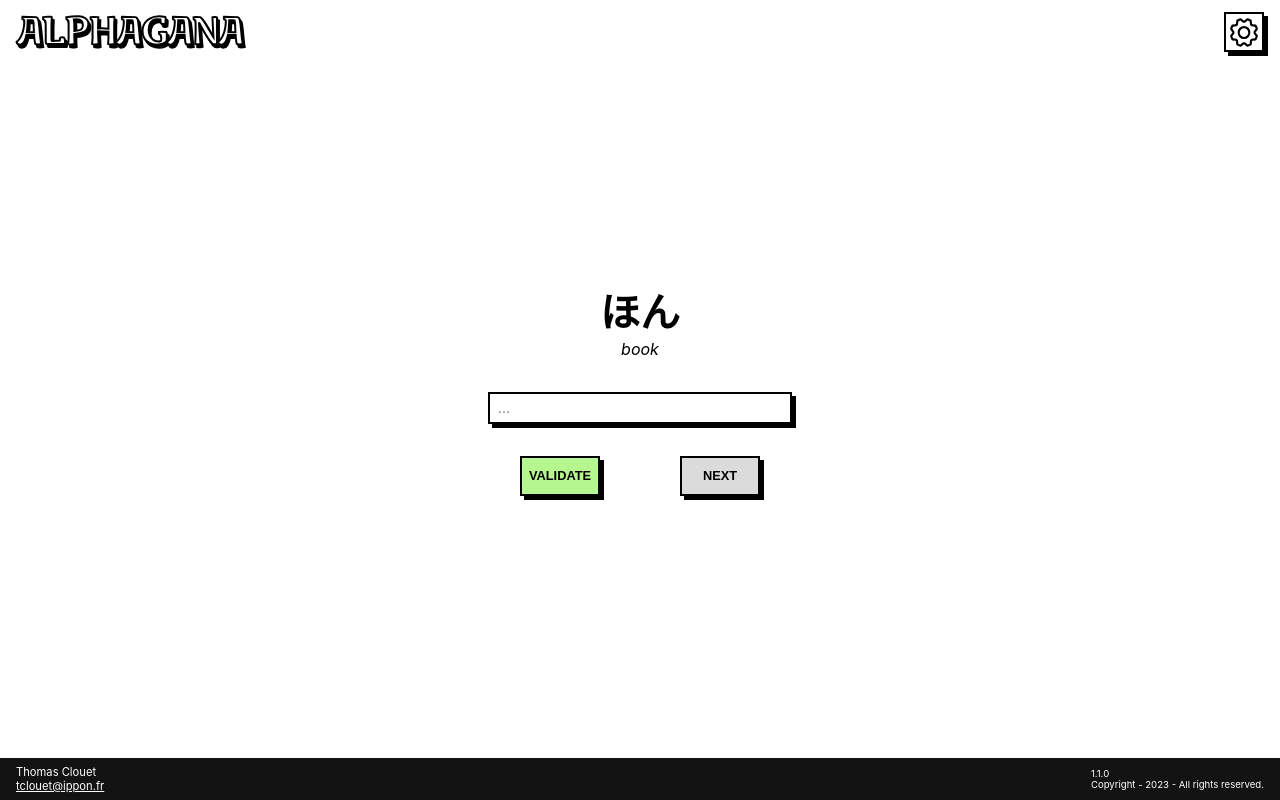
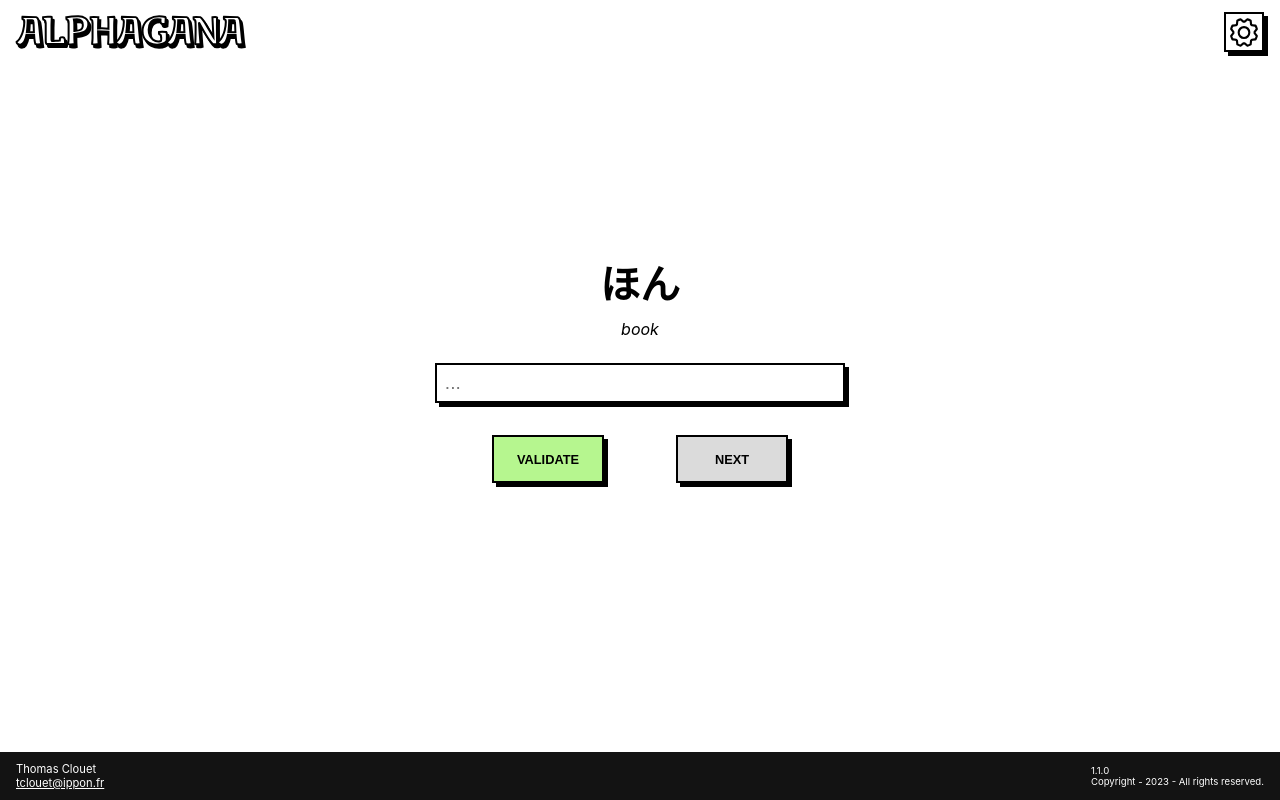
Before and after one commit to Mangow44/Alphagana, a Vue app: page / in a window 1280 px wide. Built offline with nearby package versions, Linux system fonts and the light colour scheme.

Commit message:
:sparkles: feat(game options, footer, header): add media queries for a responsive ui, remove shrink, general improve

```diff
--- a/src/components/assets/Icon.vue
+++ b/src/components/assets/Icon.vue
@@ -13,6 +13,8 @@ defineProps<{
 
 <style scoped>
 .icon-btn {
+  flex-shrink: 0;
+
   width: 2.5rem;
   height: 2.5rem;
   margin: auto;
@@ -28,7 +30,7 @@ defineProps<{
 }
 
 .icon-btn:hover {
-    filter: brightness(0.7);
+  filter: brightness(0.7);
 }
 
 .icon-btn:active {
--- a/src/components/footer/ApplicationFooter.vue
+++ b/src/components/footer/ApplicationFooter.vue
@@ -24,6 +24,8 @@ const { t } = useI18n()
 footer {
   display: flex;
   align-items: center;
+  gap: 0.5rem;
+  flex-shrink: 0;
 
   width: 100%;
   height: 3rem;
@@ -35,6 +37,7 @@ footer {
 .contacts {
   display: flex;
   flex-direction: column;
+  flex-shrink: 0;
 
   margin-right: auto;
 
@@ -49,6 +52,7 @@ footer {
 .app-information {
   display: flex;
   flex-direction: column;
+  flex-shrink: 0;
 
   margin-right: 1rem;
 
--- a/src/components/game/GameBlock.vue
+++ b/src/components/game/GameBlock.vue
@@ -81,9 +81,10 @@ function resetUserInput(): void {
 .game-container {
   display: flex;
   flex-direction: column;
+  flex-shrink: 0;
 
   width: 20rem;
-  height: auto;
+  height: fit-content;
   margin: auto;
 }
 
@@ -92,16 +93,22 @@ function resetUserInput(): void {
   flex-direction: column;
   align-items: center;
   justify-content: center;
+  gap: 0.5rem;
 
   width: 100%;
-  height: 7rem;
-  margin-bottom: 1rem;
-
-  overflow: auto;
+  height: fit-content;
+  margin-bottom: 1.5rem;
 }
 
 .guess-information h2 {
-  font-size: 2.5rem;
+  width: 95%;
+
+  overflow: auto;
+
+  text-align: center;
+  white-space: nowrap;
+
+  font-size: 2rem;
   font-weight: bold;
 }
 
@@ -111,10 +118,10 @@ function resetUserInput(): void {
 }
 
 .guess {
-  width: 19rem;
+  width: 95%;
   height: 2rem;
+  margin: auto;
   padding: 0.5rem;
-  margin: auto;
 
   font-size: 0.9rem;
 
@@ -125,7 +132,8 @@ function resetUserInput(): void {
 
 .actions {
   display: flex;
-  justify-content: space-around;
+  justify-content: center;
+  gap: 4.5rem;
 
   margin: 2rem 0;
 }
@@ -146,7 +154,13 @@ function resetUserInput(): void {
 .fb-error {
   visibility: hidden;
 
-  min-height: 2rem;
+  min-height: 3rem;
+  max-height: 6rem;
+  padding: 0 0.3rem;
+
+  overflow: auto;
+
+  text-align: center;
 }
 
 .fb-error .answer {
@@ -156,8 +170,50 @@ function resetUserInput(): void {
 .fb-error.display {
   visibility: visible;
 
-  padding: 0 0.3rem;
-  text-align: center;
   color: var(--c-red);
 }
+
+@media only screen and (min-width: 768px) {
+  .game-container {
+    width: 25rem;
+  }
+
+  .guess-information h2 {
+    font-size: 2.3rem;
+  }
+
+  .guess {
+    height: 2.2rem;
+
+    font-size: 1rem;
+  }
+
+  .actions .validate,
+  .actions .next {
+    width: 6rem;
+    height: 2.8rem;
+  }
+}
+
+@media only screen and (min-width: 1024px) {
+  .game-container {
+    width: 27rem;
+  }
+
+  .guess-information h2 {
+    font-size: 2.5rem;
+  }
+
+  .guess {
+    height: 2.5rem;
+
+    font-size: 1.2rem;
+  }
+
+  .actions .validate,
+  .actions .next {
+    width: 7rem;
+    height: 3rem;
+  }
+}
 </style>
--- a/src/components/header/ApplicationHeader.vue
+++ b/src/components/header/ApplicationHeader.vue
@@ -13,6 +13,7 @@ import GameOptions from '@/components/header/options/GameOptions.vue'
 <style scoped>
 header {
   display: flex;
+  gap: 0.5rem;
 
   padding: 0.4rem 0;
 }
--- a/src/components/header/options/GameOptions.vue
+++ b/src/components/header/options/GameOptions.vue
@@ -22,7 +22,6 @@ const isOptionsPaneDisplayed = ref<boolean>(false)
     v-if="isOptionsPaneDisplayed"
     :header="t('options')"
     @close-modal="isOptionsPaneDisplayed = false"
-    data-testid="modal-options"
   >
     <options />
   </modal>
```
Also changed, not shown: 2 other files (tests, documents, lock files or other folders).
